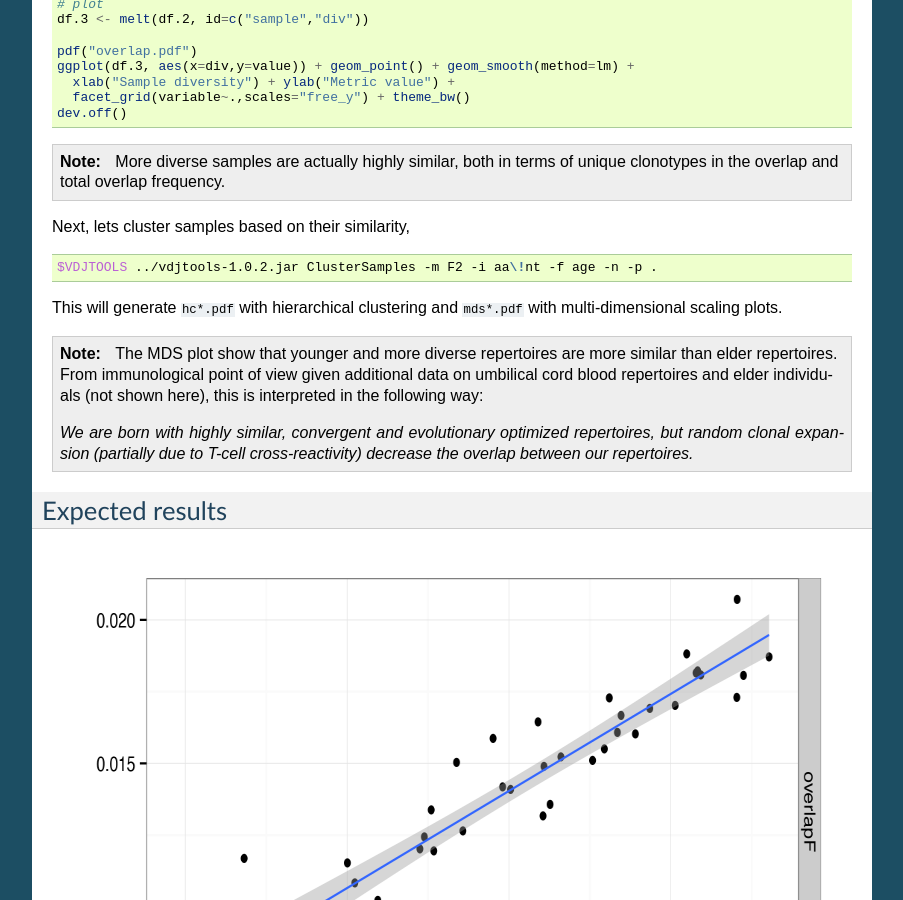
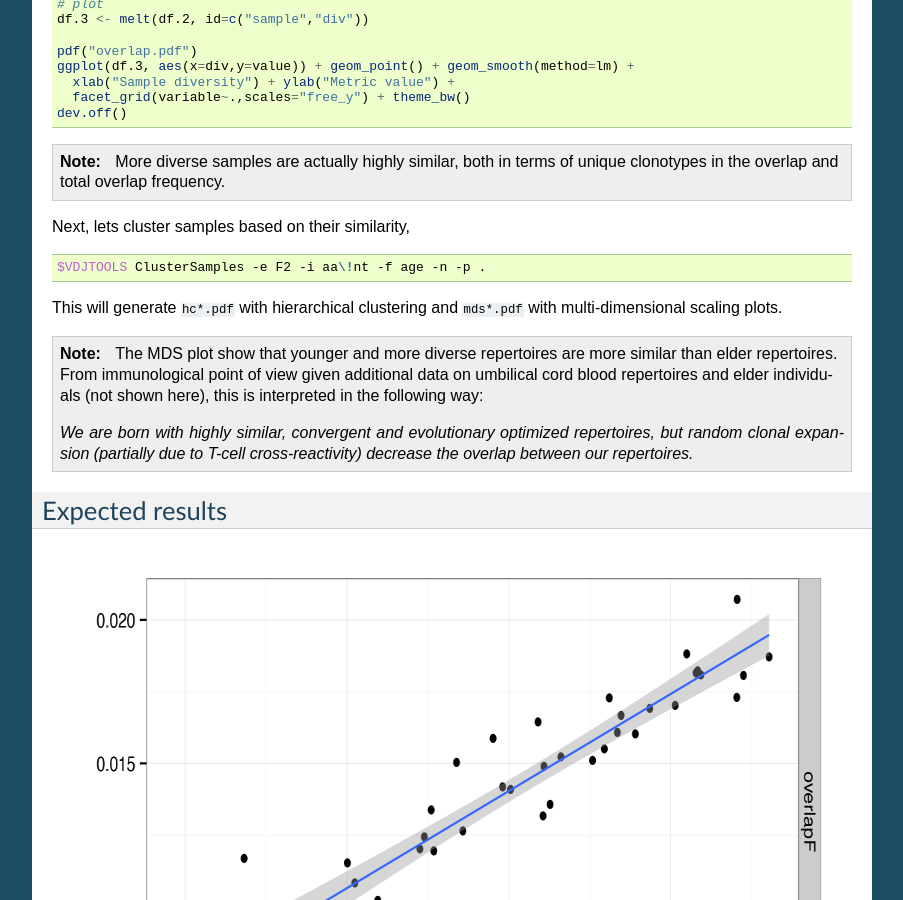
Before and after one commit to mikessh/repseq-tutorial, a Sphinx documentation site: the page built from sphinx/part3.rst, in a window 1280 px wide and 900 px high, scrolled down 911 px. Shown: the whole window, without its empty margins (198-1101 px from the left). Built offline with Sphinx 7.4.7, drawn with Linux system fonts in a browser that asks for light colours.

Commit message:
Yet another typo fix

```diff
--- a/sphinx/part3.rst
+++ b/sphinx/part3.rst
@@ -79,7 +79,7 @@ Next, lets cluster samples based on their similarity,
 
 .. code-block:: bash
 
-    $VDJTOOLS ../vdjtools-1.0.2.jar ClusterSamples -m F2 -i aa\!nt -f age -n -p .
+    $VDJTOOLS ClusterSamples -e F2 -i aa\!nt -f age -n -p .
 
 This will generate ``hc*.pdf`` with hierarchical clustering and ``mds*.pdf``
 with multi-dimensional scaling plots.
```
